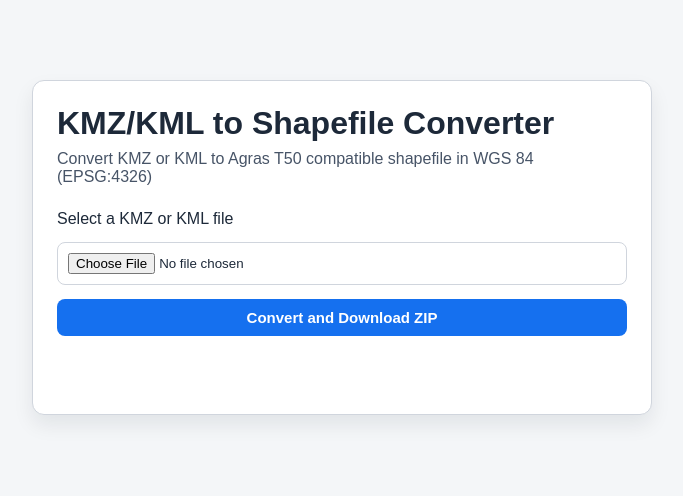
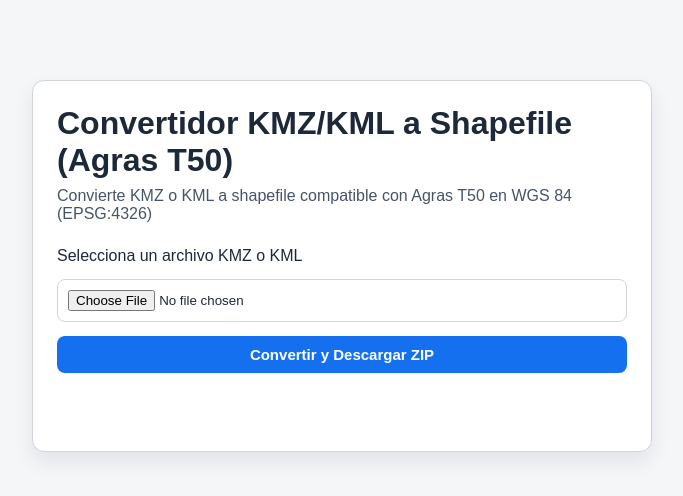
Before and after one commit to JoaquinAkerman/KML-and-KMZ-to-Shapefile, a website: page public/index.html in a window 1280 px wide. Shown: the whole page, without its empty margins (298-981 px from the left). Drawn offline with Linux system fonts and the light colour scheme.

Commit message:
Change frontend language to spanish

```diff
--- a/public/index.html
+++ b/public/index.html
@@ -1,5 +1,5 @@
 <!doctype html>
-<html lang="en">
+<html lang="es">
   <head>
     <meta charset="UTF-8" />
     <meta name="viewport" content="width=device-width, initial-scale=1.0" />
@@ -8,14 +8,14 @@
   </head>
   <body>
     <main class="container">
-      <h1>KMZ/KML to Shapefile Converter</h1>
-      <p class="subtitle">Convert KMZ or KML to Agras T50 compatible shapefile in WGS 84 (EPSG:4326)</p>
+      <h1>Convertidor KMZ/KML a Shapefile (Agras T50)</h1>
+      <p class="subtitle">Convierte KMZ o KML a shapefile compatible con Agras T50 en WGS 84 (EPSG:4326)</p>
 
       <form id="convertForm">
-        <label for="kmlFile">Select a KMZ or KML file</label>
+        <label for="kmlFile">Selecciona un archivo KMZ o KML</label>
         <input id="kmlFile" name="kmlFile" type="file" accept=".kmz,.kml,application/vnd.google-earth.kmz,application/vnd.google-earth.kml+xml" required />
 
-        <button type="submit">Convert and Download ZIP</button>
+        <button type="submit">Convertir y Descargar ZIP</button>
       </form>
 
       <p id="status" role="status" aria-live="polite"></p>
```
